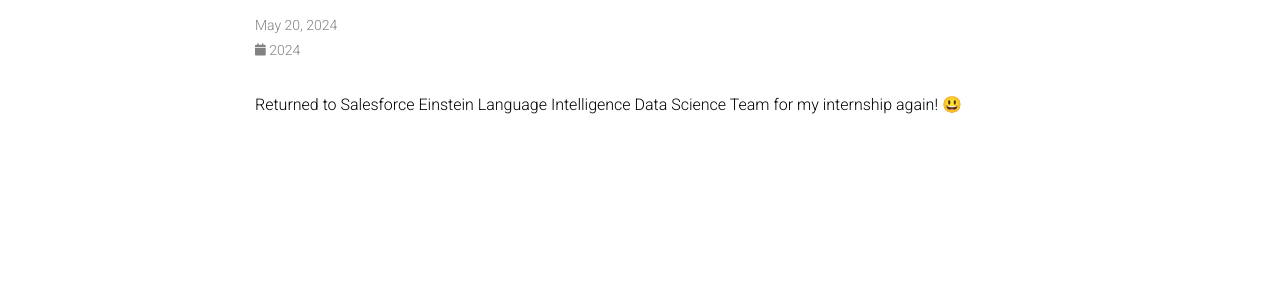
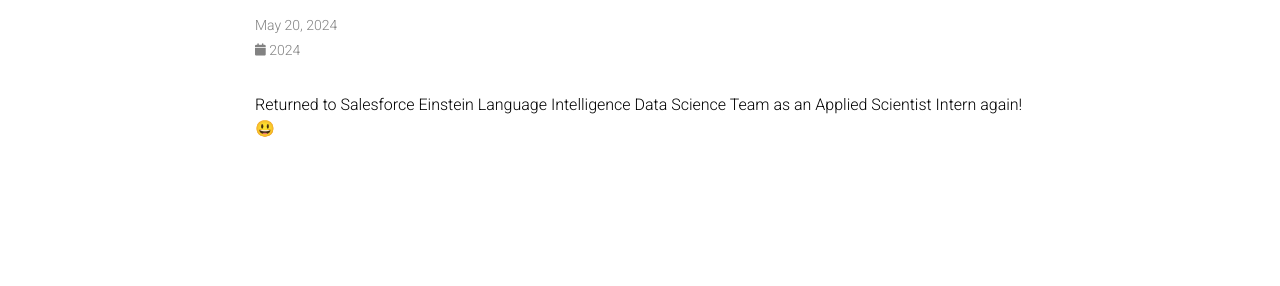
Before and after one commit to adelaidehsu/adelaidehsu.github.io, a Jekyll site: the page built from _news/announcement_6.md, in a window 1280 px wide. Shown: the part 146-432 px from the top of the page. Built offline with Jekyll 4.4.1, drawn with Linux system fonts in a browser that asks for light colours; emoji names are drawn with the system emoji font; comment, search, counter and statistics services are not loaded; a style sheet for code colours, icons or effects is not loaded.

```diff
--- a/_news/announcement_6.md
+++ b/_news/announcement_6.md
@@ -5,4 +5,4 @@ inline: true
 related_posts: false
 ---
 
-Returned to Salesforce Einstein Language Intelligence Data Science Team for my internship again! :smiley:
+Returned to Salesforce Einstein Language Intelligence Data Science Team as an Applied Scientist Intern again! :smiley:
```
Also changed, not shown: _news/announcement_4.md (+1 -1 lines), _news/announcement_7.md (+1 -1 lines).
